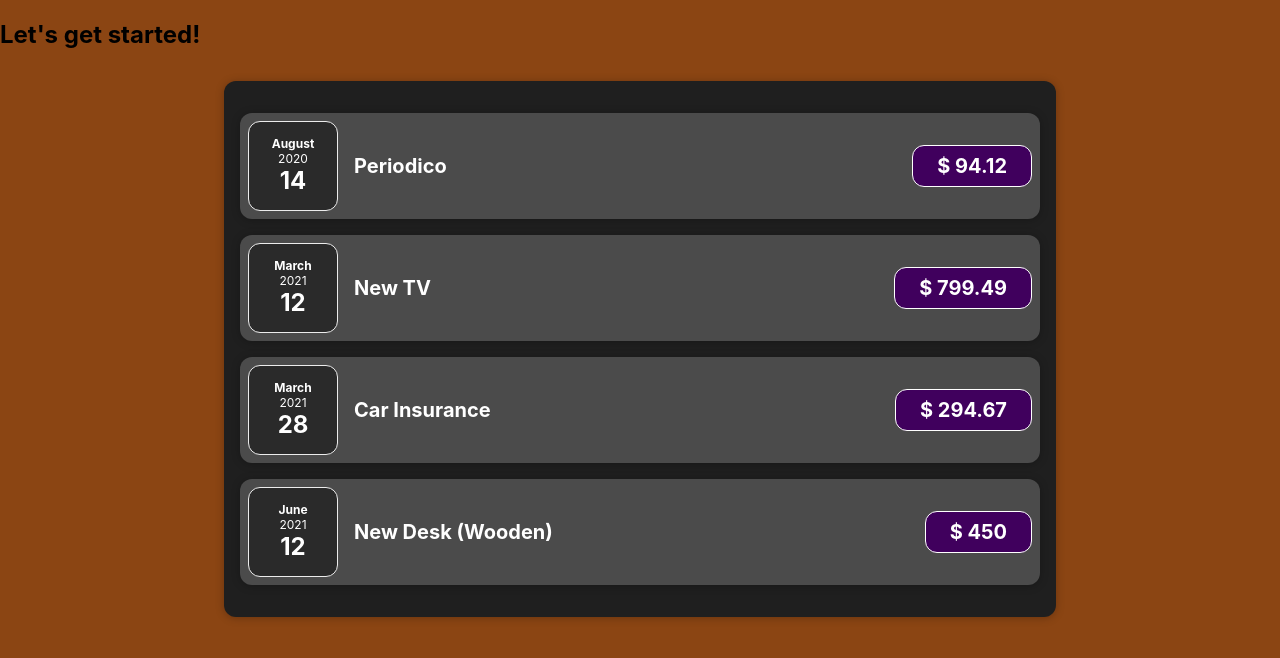
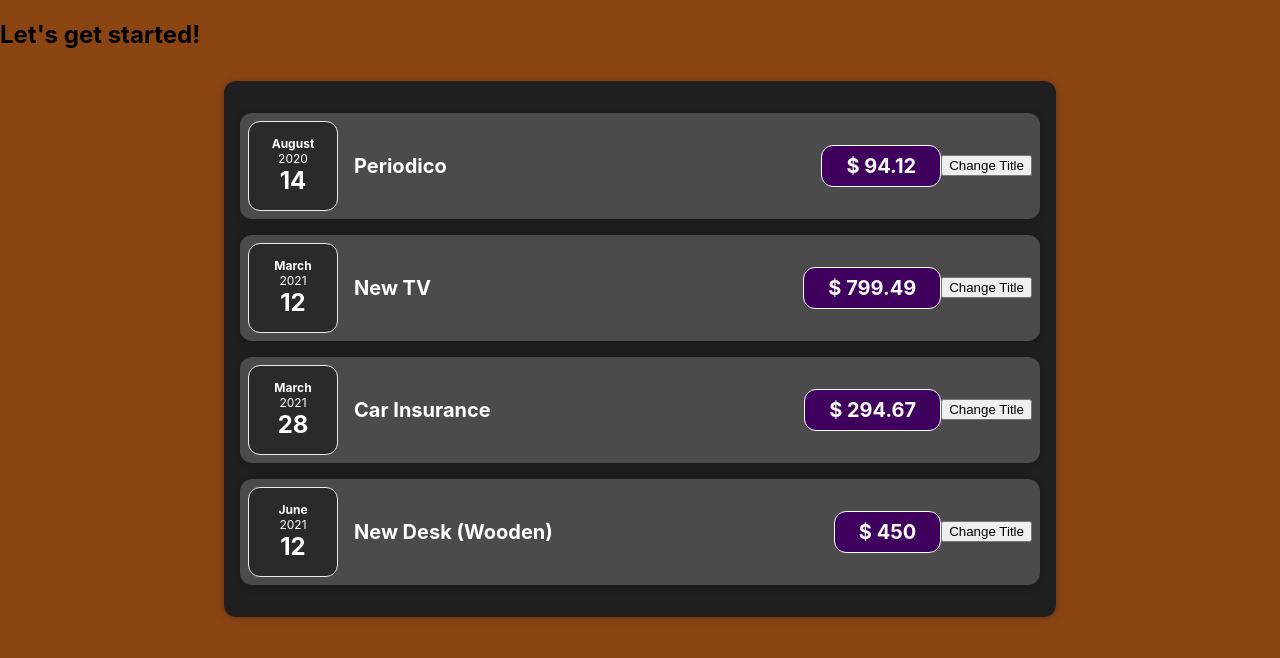
Before and after one commit to yonderp/react-project, a React (Create React App) app: page / in a window 1280 px wide. Shown: the top 658 px of the page. Built offline with nearby package versions, Linux system fonts and the light colour scheme.

Commit message:
agregamos un manejador de eventos en button con text Change Title

```diff
--- a/src/components/Expenses/ExpenseItem.js
+++ b/src/components/Expenses/ExpenseItem.js
@@ -6,6 +6,10 @@ import './ExpenseItem.css';
 
 const  ExpenseItem = (props) => {
 
+  const clickHandler = () => {
+    console.log('Clicked!!!!');
+  }
+
   return (
     <Card className="expense-item">
       <ExpenseDate date={props.date}/>
@@ -13,8 +17,11 @@ const  ExpenseItem = (props) => {
         <h2>{props.title}</h2>
         <div className="expense-item__price">$ {props.amount}</div>
       </div>
+      <button onClick={clickHandler}>Change Title</button>
     </Card>
   );
 }
 
 export default ExpenseItem;
+{/*ejemplo de un on Click con console .log
+ <button onClick = {() => {console.log("Click me!")}}>Change Title</button> */}
```
